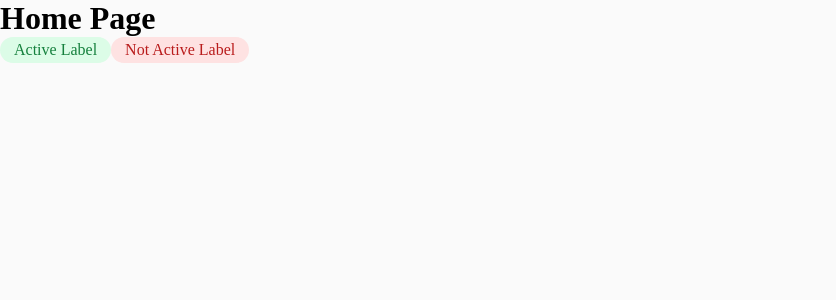
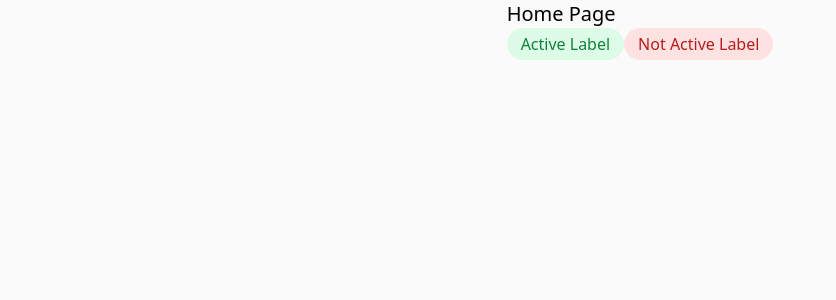
Before and after one commit to SSSerg05/crm, a Next.js app: page / in a window 1280 px wide. Shown: the top 300 px of the page, without its empty margins (0-836 px from the left). Built offline with nearby package versions, Linux system fonts and the light colour scheme.

Commit message:
add tailwind

```diff
--- a/src/app/globals.css
+++ b/src/app/globals.css
@@ -1,3 +1,7 @@
+@tailwind base;
+@tailwind components;
+@tailwind utilities;
+
 * {
   box-sizing: border-box;
   padding: 0;
--- a/src/app/page.tsx
+++ b/src/app/page.tsx
@@ -5,7 +5,7 @@
   return (
     <div className="flex flex-col flex-1 items-center justify-center bg-zinc-50 font-sans dark:bg-black">
       <main>
-        <h1>Home Page</h1>
+        <h1 className="text-xl">Home Page</h1>
         <ActiveLabel>Active Label</ActiveLabel>
         <NotActiveLabel>Not Active Label</NotActiveLabel>
       </main>
--- a/tailwind.config.js
+++ b/tailwind.config.js
@@ -1,6 +1,6 @@
 /** @type {import('tailwindcss').Config} */
 module.exports = {
-  content: [],
+  content: ['./src/**/*.{js,ts,jsx,tsx,mdx}'],
   theme: {
     extend: {},
   },
```
Also changed, not shown: 1 other file (tests, documents, lock files or other folders).
